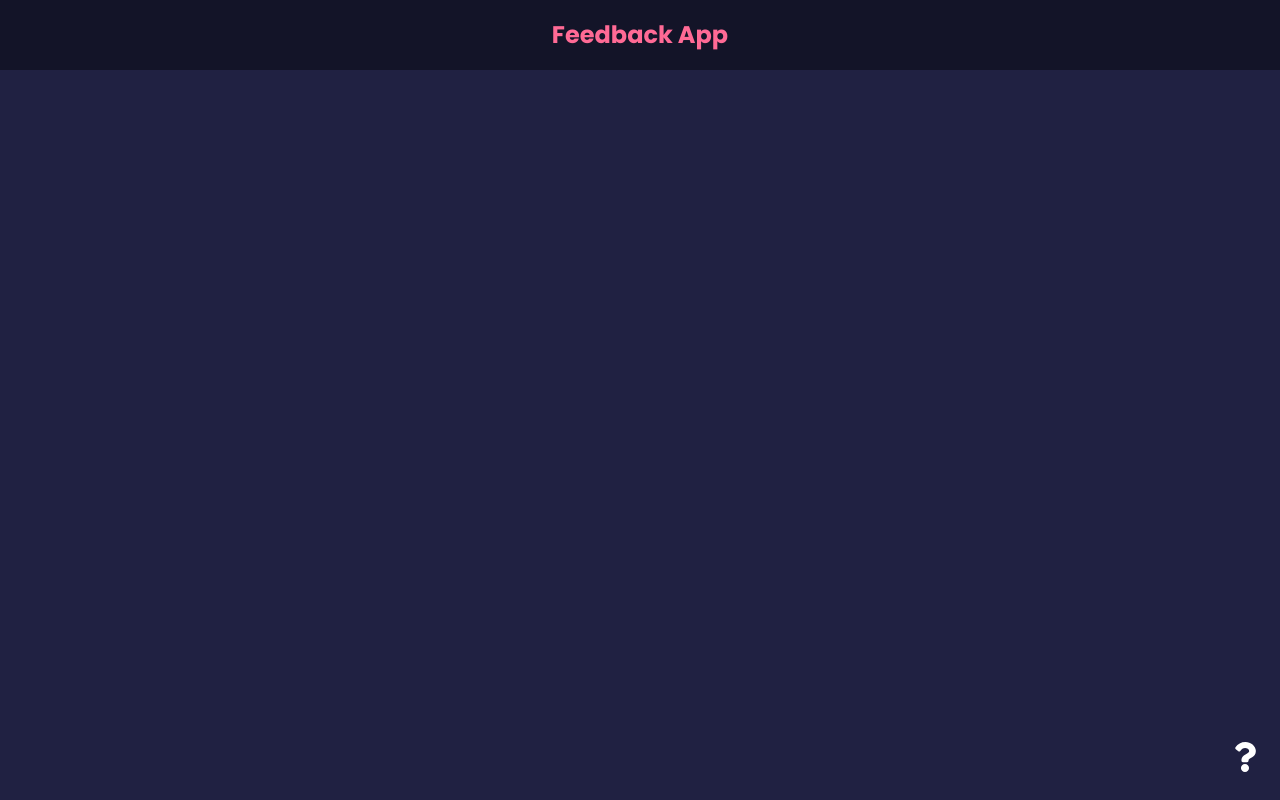
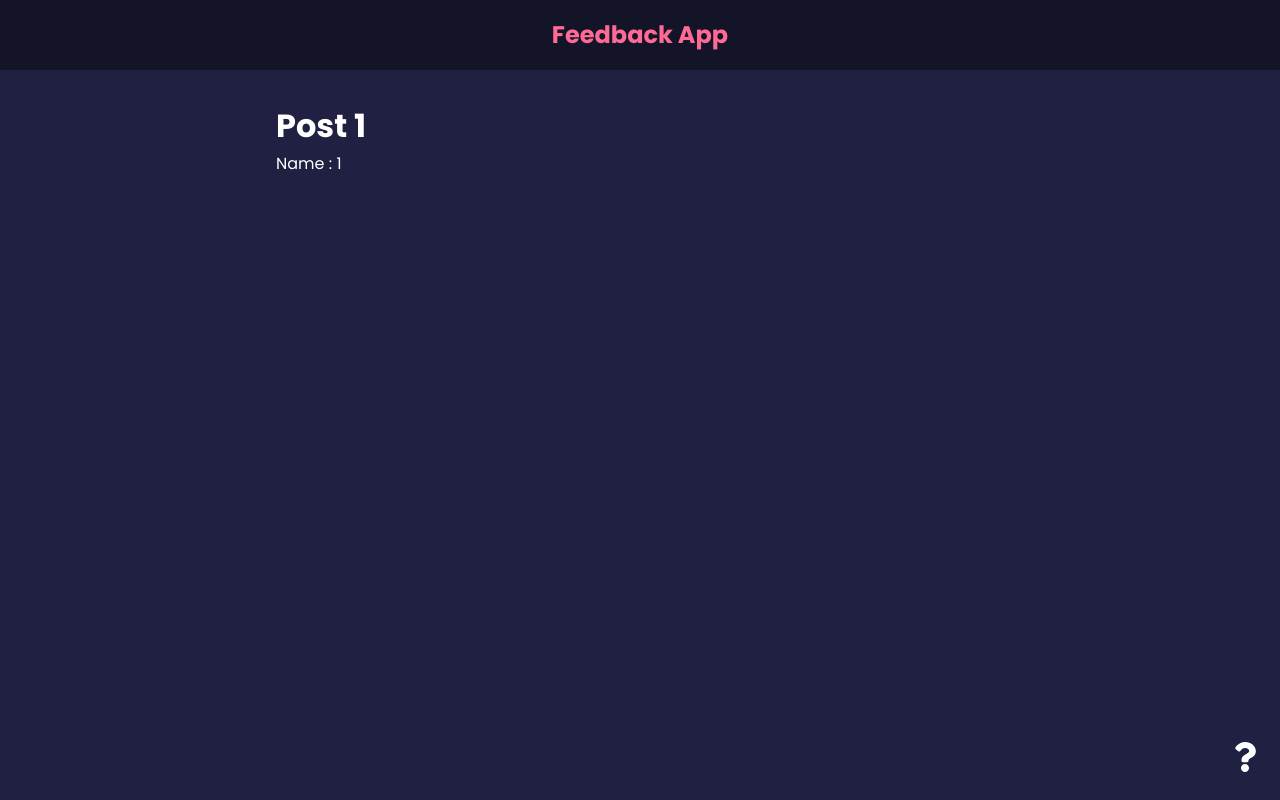
Before and after one commit to izuru775/feedback-app, a React (Create React App) app: page /post/1/1 in a window 1280 px wide. Before the commit this address had no page. Built offline with nearby package versions, Linux system fonts and the light colour scheme.

Commit message:
Send params completed

```diff
--- a/src/App.js
+++ b/src/App.js
@@ -8,6 +8,7 @@
 import AboutPage from './pages/AboutPage';
 import { BrowserRouter as Router, Route, Routes } from 'react-router-dom';
 import AboutIconLink from './components/AboutIconLink';
+import Post from './components/Post';
 
 function App() {
   const [feedback, setFeedback] = useState(FeedbackData);
@@ -42,6 +43,7 @@
             }
           ></Route>
           <Route path="/about" element={<AboutPage />} />
+          <Route path="/post/:id/:name" element={<Post />} />
         </Routes>
         <AboutIconLink/>
       </div>
--- /dev/null
+++ b/src/components/Post.jsx
@@ -0,0 +1,11 @@
+import { useParams } from "react-router-dom";
+
+function Post() {
+    const params = useParams();
+
+  return (<div>
+      <h1>Post {params.id}</h1>
+      <p>Name : {params.name} </p>
+  </div>);
+}
+export default Post
```
